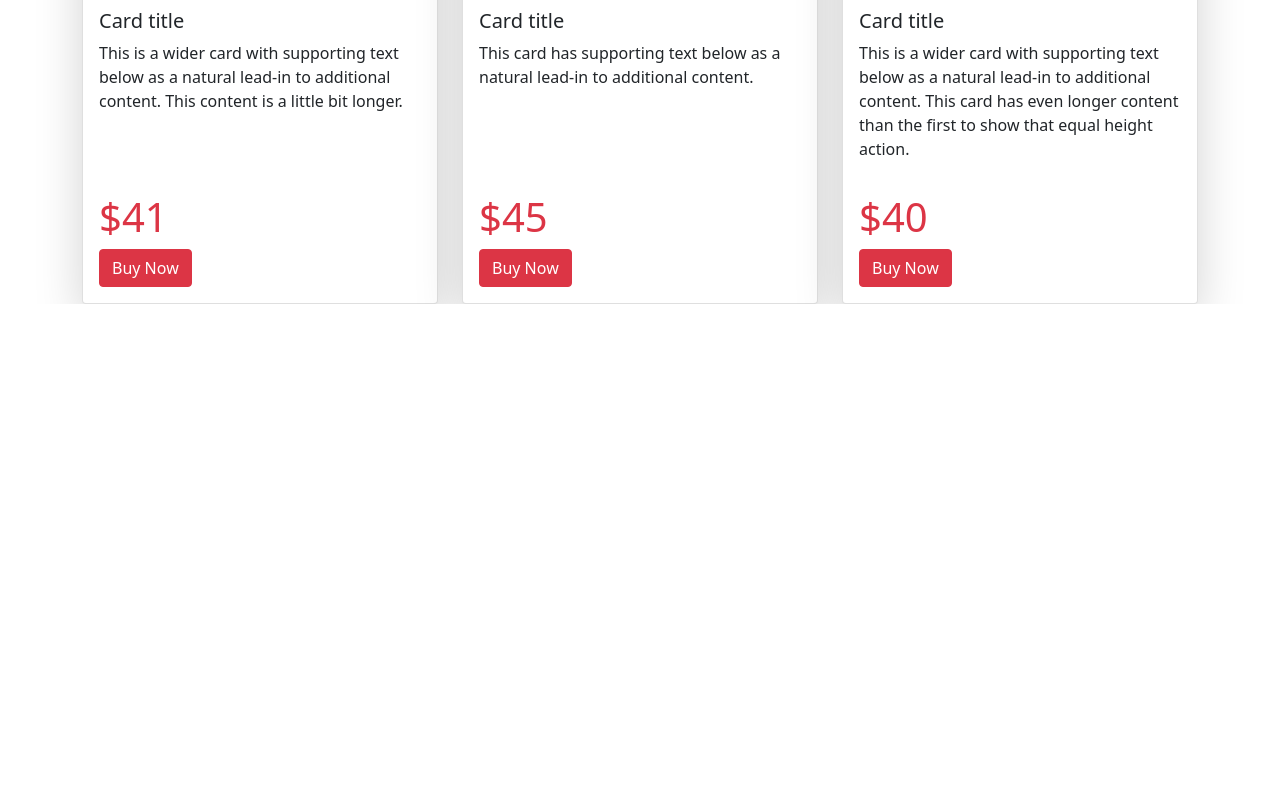
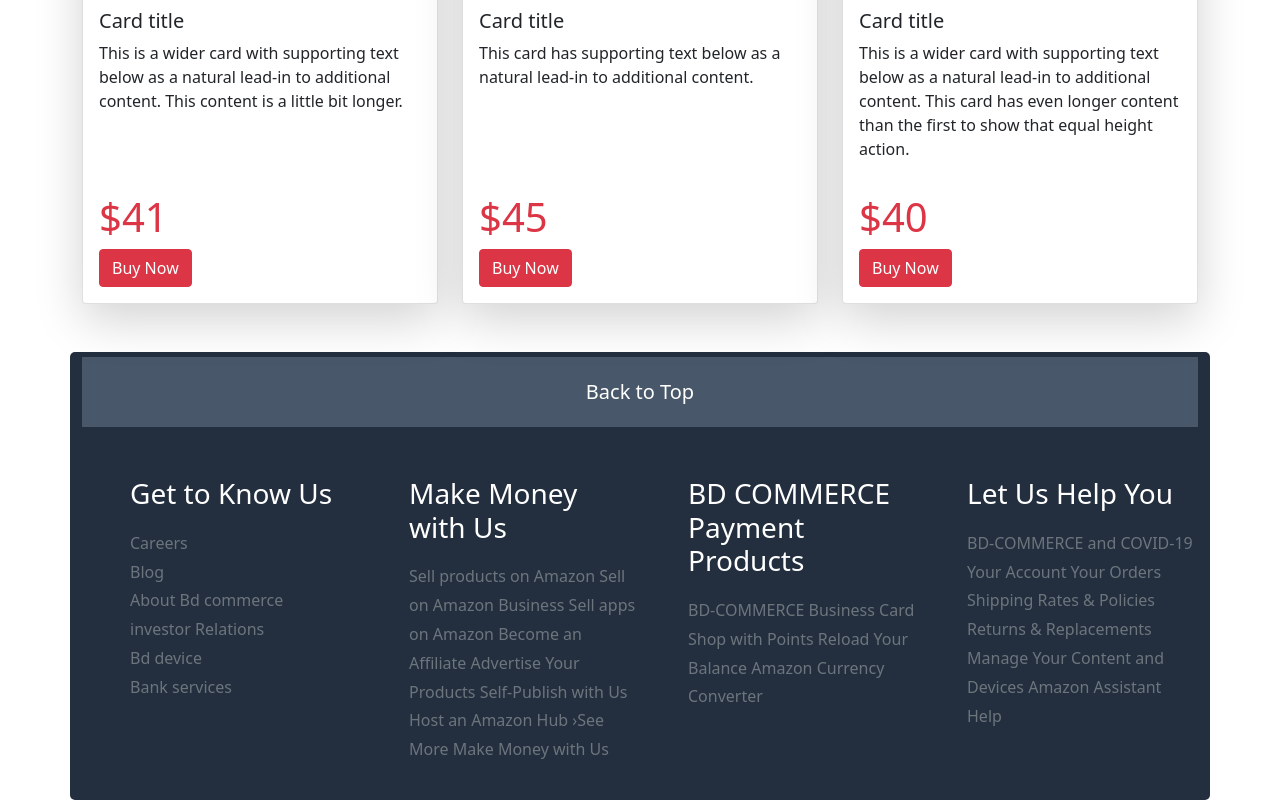
Before and after one commit to ROHULAMIN4/bd-commerce, a plain HTML site: page index.html in a window 1280 px wide. Shown: the part 3661-4461 px from the top of the page. Before the commit the page ends 3965 px from the top, so only its background shows below. Drawn offline with nearby package versions, Linux system fonts and the light colour scheme.

Commit message:
first commit

```diff
--- a/index.html
+++ b/index.html
@@ -16,9 +16,34 @@
 .slider-content{
     margin-top: 200px;
 }
+footer{
+  background: #232F3E;
+color: white;
+padding: 5px;
+border-radius: 5px;
+padding-bottom: 20px;
+}
+footer p{
+  padding-top: 10px;
+  line-height: 1.8em;
+}
+footer h3{padding-top: 50px;
+
+}
+.back-home{
+  background:#485769;
+  padding: 20px;
+
+}
+.back-home a{
+  text-decoration: none;
+}
+.back-home a:hover{
+  text-decoration: underline;
+}
 </style>
 <body>
-<header>
+<header id="Home1">
     <!-- header section  -->
     <nav class="navbar navbar-expand-lg navbar-light bg-primary fixed-top">
         <div class="container">
@@ -68,7 +93,7 @@
               <button type="button" data-bs-target="#carouselExampleCaptions" data-bs-slide-to="0" class="active" aria-current="true" aria-label="Slide 1"></button>
               <button type="button" data-bs-target="#carouselExampleCaptions" data-bs-slide-to="1" aria-label="Slide 2"></button>
               <button type="button" data-bs-target="#carouselExampleCaptions" data-bs-slide-to="2" aria-label="Slide 3"></button>
-              <button type="button" data-bs-target="#carouselExampleCaptions" data-bs-slide-to="2" aria-label="Slide 4"></button>
+              <button type="button" data-bs-target="#carouselExampleCaptions" data-bs-slide-to="3" aria-label="Slide 4"></button>
             </div>
             <div class="carousel-inner bg-secondary">
               <div class="carousel-item active slide-height bg-secondary w-100">
@@ -398,7 +423,54 @@
 
 </main>
 
-<footer>
+<footer class="container mt-5">
+  <div class="text-center back-home">  <a class="text-white fs-5 td-none" href="#Home1">Back to Top</a></div>
+
+
+<div class="service-section d-flex ">
+  <div class=" ps-5 w-25">
+    <h3>Get to Know Us
+    </h3>
+    <p class="text-muted">Careers <br>Blog <br> About Bd commerce <br>investor Relations <br>Bd device <br>Bank services</p>
+  </div>
+  <div class=" ps-5 w-25">
+    <h3>Make Money with Us
+
+    </h3>
+    <p class="text-muted">Sell products on Amazon
+      Sell on Amazon Business
+      Sell apps on Amazon
+      Become an Affiliate
+      Advertise Your Products
+      Self-Publish with Us
+      Host an Amazon Hub
+      ›See More Make Money with Us</p>
+  </div>
+  <div class=" ps-5 w-25">
+    <h3>BD COMMERCE Payment Products
+
+    </h3>
+    <p class="text-muted">BD-COMMERCE Business Card
+      Shop with Points
+      Reload Your Balance
+      Amazon Currency Converter</p>
+  </div>
+  <div class=" ps-5 w-25">
+    <h3>Let Us Help You
+
+    </h3>
+    <p class="text-muted">BD-COMMERCE and COVID-19
+      Your Account
+      Your Orders
+      Shipping Rates & Policies
+      Returns & Replacements
+      Manage Your Content and Devices
+      Amazon Assistant
+      Help</p>
+  </div>
+</div>
+
+
 
 
 </footer>
```
